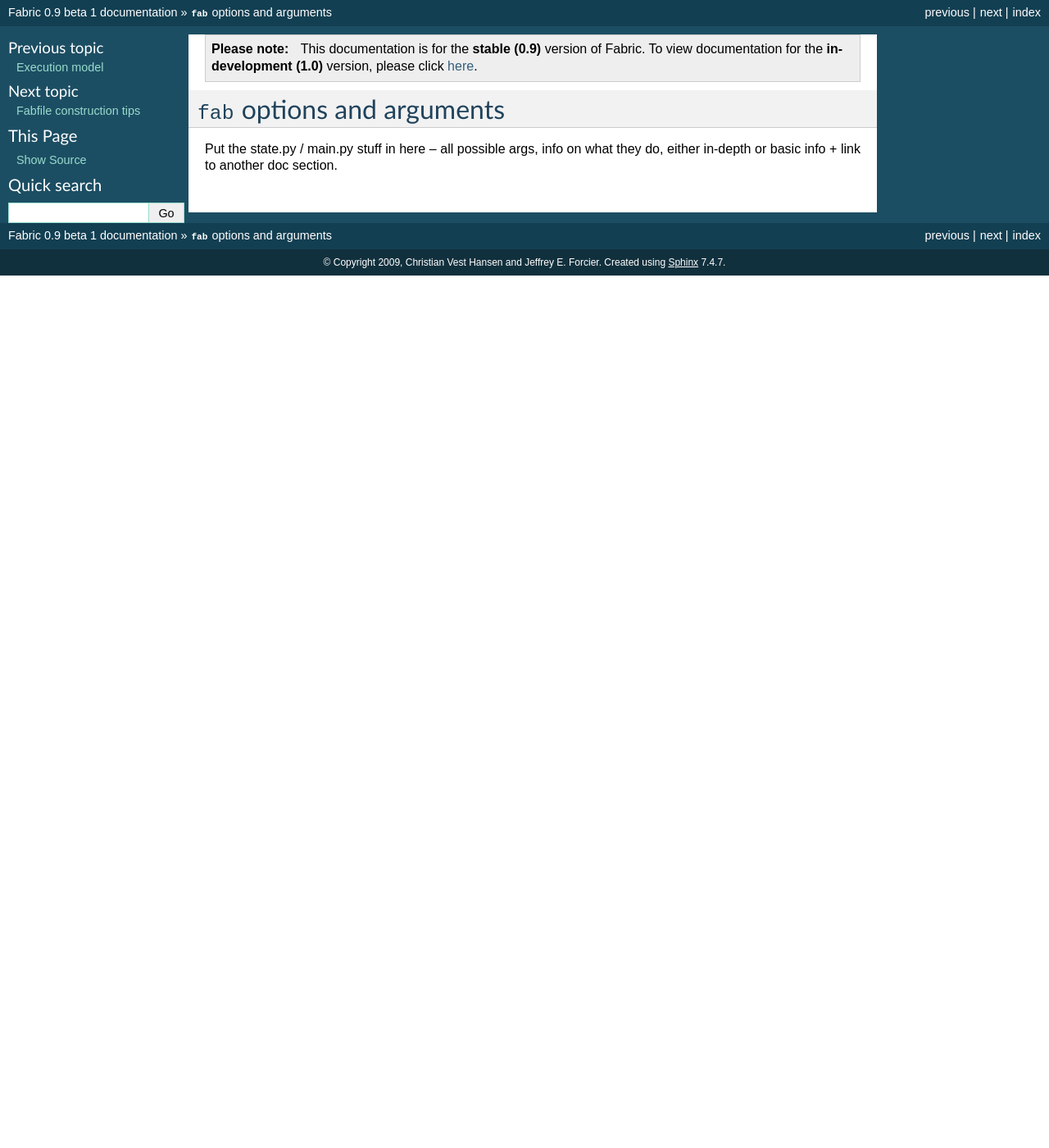
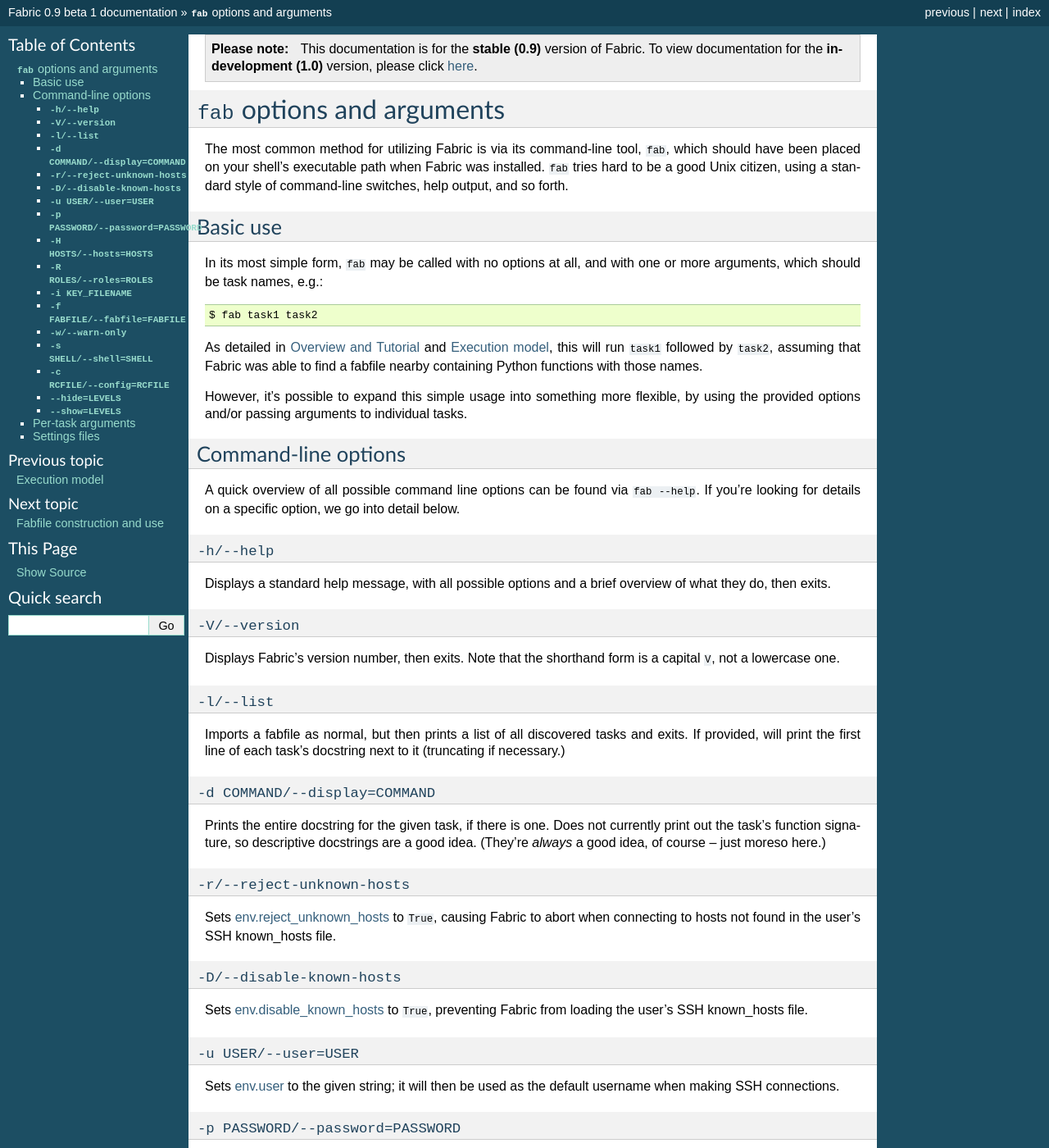
Before and after one commit to fabric/fabric, a Sphinx documentation site: the page built from docs/usage/fab.rst, in a window 1280 px wide and 1400 px high. Shown: the whole window at 82% size. Built offline with Sphinx 7.4.7, drawn with Linux system fonts in a browser that asks for light colours; some of the changed text lies outside the part shown.

Commit message:
Expand much of 'fab' CLI args docs; related tweaks

```diff
--- a/docs/usage/fab.rst
+++ b/docs/usage/fab.rst
@@ -2,5 +2,154 @@
 ``fab`` options and arguments
 =============================
 
-Put the state.py / main.py stuff in here -- all possible args, info on what
-they do, either in-depth or basic info + link to another doc section.
+The most common method for utilizing Fabric is via its command-line tool,
+``fab``, which should have been placed on your shell's executable path when
+Fabric was installed. ``fab`` tries hard to be a good Unix citizen, using a
+standard style of command-line switches, help output, and so forth.
+
+
+Basic use
+=========
+
+In its most simple form, ``fab`` may be called with no options at all, and
+with one or more arguments, which should be task names, e.g.::
+
+    $ fab task1 task2
+
+As detailed in :doc:`../tutorial` and :doc:`execution`, this will run ``task1``
+followed by ``task2``, assuming that Fabric was able to find a fabfile nearby
+containing Python functions with those names.
+
+However, it's possible to expand this simple usage into something more
+flexible, by using the provided options and/or passing arguments to individual
+tasks.
+
+
+Command-line options
+====================
+
+A quick overview of all possible command line options can be found via ``fab
+--help``. If you're looking for details on a specific option, we go into detail
+below.
+
+``-h/--help``
+-------------
+
+Displays a standard help message, with all possible options and a brief
+overview of what they do, then exits.
+
+``-V/--version``
+----------------
+
+Displays Fabric's version number, then exits. Note that the shorthand form is a
+capital ``V``, not a lowercase one.
+
+``-l/--list``
+-------------
+
+Imports a fabfile as normal, but then prints a list of all discovered tasks and
+exits. If provided, will print the first line of each task's docstring next to
+it (truncating if necessary.)
+
+``-d COMMAND/--display=COMMAND``
+--------------------------------
+
+Prints the entire docstring for the given task, if there is one. Does not
+currently print out the task's function signature, so descriptive docstrings
+are a good idea. (They're *always* a good idea, of course -- just moreso here.)
+
+``-r/--reject-unknown-hosts``
+-----------------------------
+
+Sets :ref:`env.reject_unknown_hosts <reject-unknown-hosts>` to ``True``,
+causing Fabric to abort when connecting to hosts not found in the user's SSH
+known_hosts file.
+
+``-D/--disable-known-hosts``
+----------------------------
+
+Sets :ref:`env.disable_known_hosts <disable-known-hosts>` to ``True``,
+preventing Fabric from loading the user's SSH known_hosts file.
+
+``-u USER/--user=USER``
+-----------------------
+
+Sets :ref:`env.user <user>` to the given string; it will then be used as the
+default username when making SSH connections.
+
+``-p PASSWORD/--password=PASSWORD``
+-----------------------------------
+
+Sets :ref:`env.password <password>` to the given string; it will then be used
+as the default password when making SSH connections or calling the ``sudo``
+program.
+
+``-H HOSTS/--hosts=HOSTS``
+--------------------------
+
+Sets :ref:`env.hosts <hosts>` to the given comma-delimited list of host
+strings.
+
+``-R ROLES/--roles=ROLES``
+--------------------------
+
+Sets :ref:`env.roles <roles>` to the given comma-separated list of role names.
+
+``-i KEY_FILENAME``
+-------------------
+
+When set to a file path, will load the given file as an SSH identity file
+(usually a private key.) This option may be repeated multiple times.
+
+``-f FABFILE/--fabfile=FABFILE``
+--------------------------------
+
+The fabfile name pattern to search for (defaults to ``fabfile.py``), or
+alternately an explicit file path to load as the fabfile (e.g.
+``/path/to/my/fabfile.py``.)
+
+.. seealso:: :doc:`fabfiles`
+
+``-w/--warn-only``
+------------------
+
+Sets :ref:`env.warn_only <warn_only>` to ``True``, causing Fabric to continue
+execution even when commands encounter error conditions.
+
+``-s SHELL/--shell=SHELL``
+--------------------------
+
+Sets :ref:`env.shell <shell>` to the given string, overriding the default shell
+wrapper used to execute remote commands.
+
+.. seealso:: `~fabric.operations.run`, `~fabric.operations.sudo`
+
+``-c RCFILE/--config=RCFILE``
+-----------------------------
+
+Sets :ref:`env.rcfile <rcfile>` to the given file path, which Fabric will try
+to load on startup and use to update environment variables.
+
+``--hide=LEVELS``
+-----------------
+
+A comma-separated list of :doc:`output levels <output_controls>` to hide by
+default.
+
+``--show=LEVELS``
+-----------------
+
+A comma-separated list of :doc:`output levels <output_controls>` to show by
+default.
+
+
+Per-task arguments
+==================
+
+Move some docstrings in here.
+
+
+Settings files
+==============
+
+Talk about RCfiles here.
```
Also changed, not shown: docs/usage/env.rst (+22 -4 lines), docs/usage/fabfiles.rst (+7 -3 lines).
